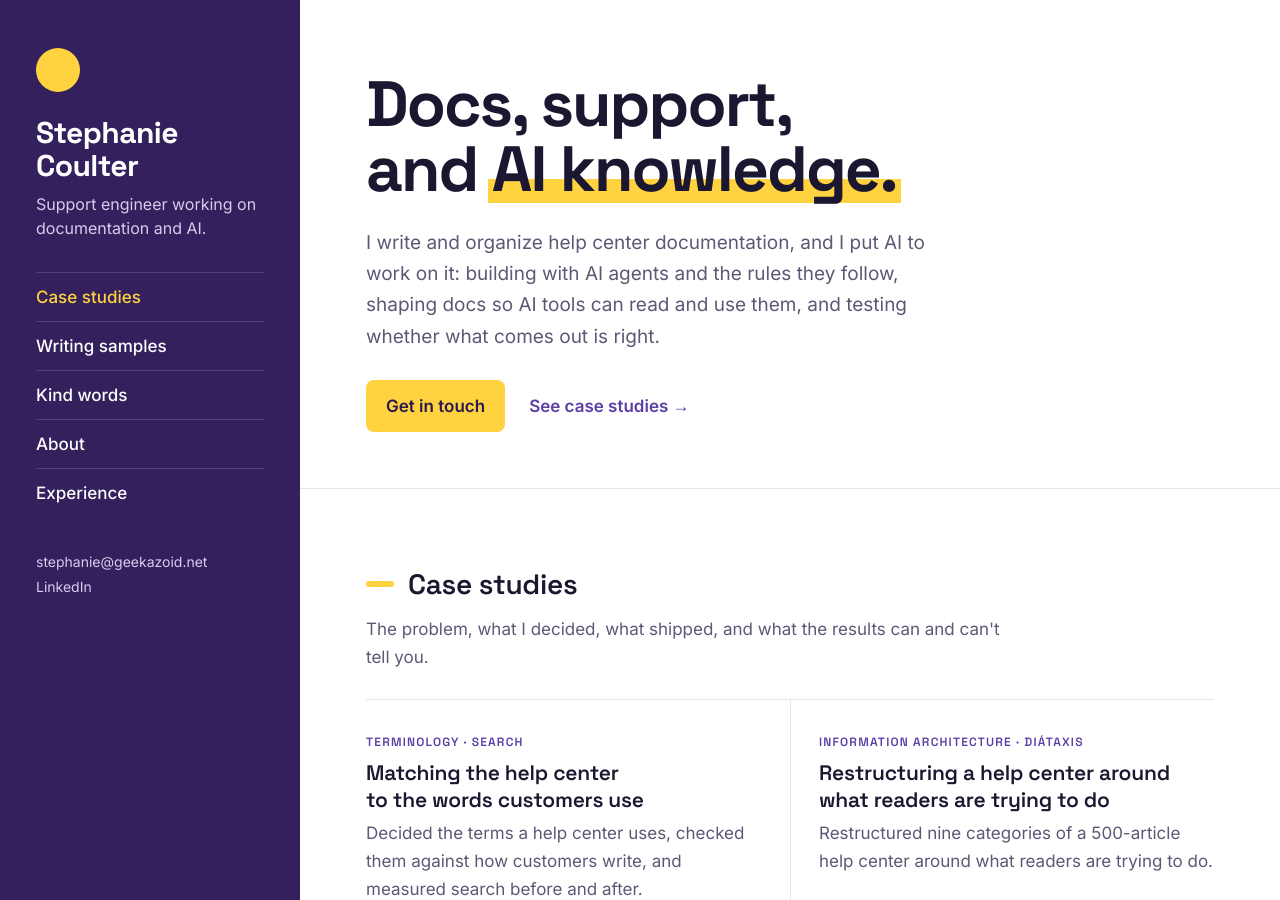
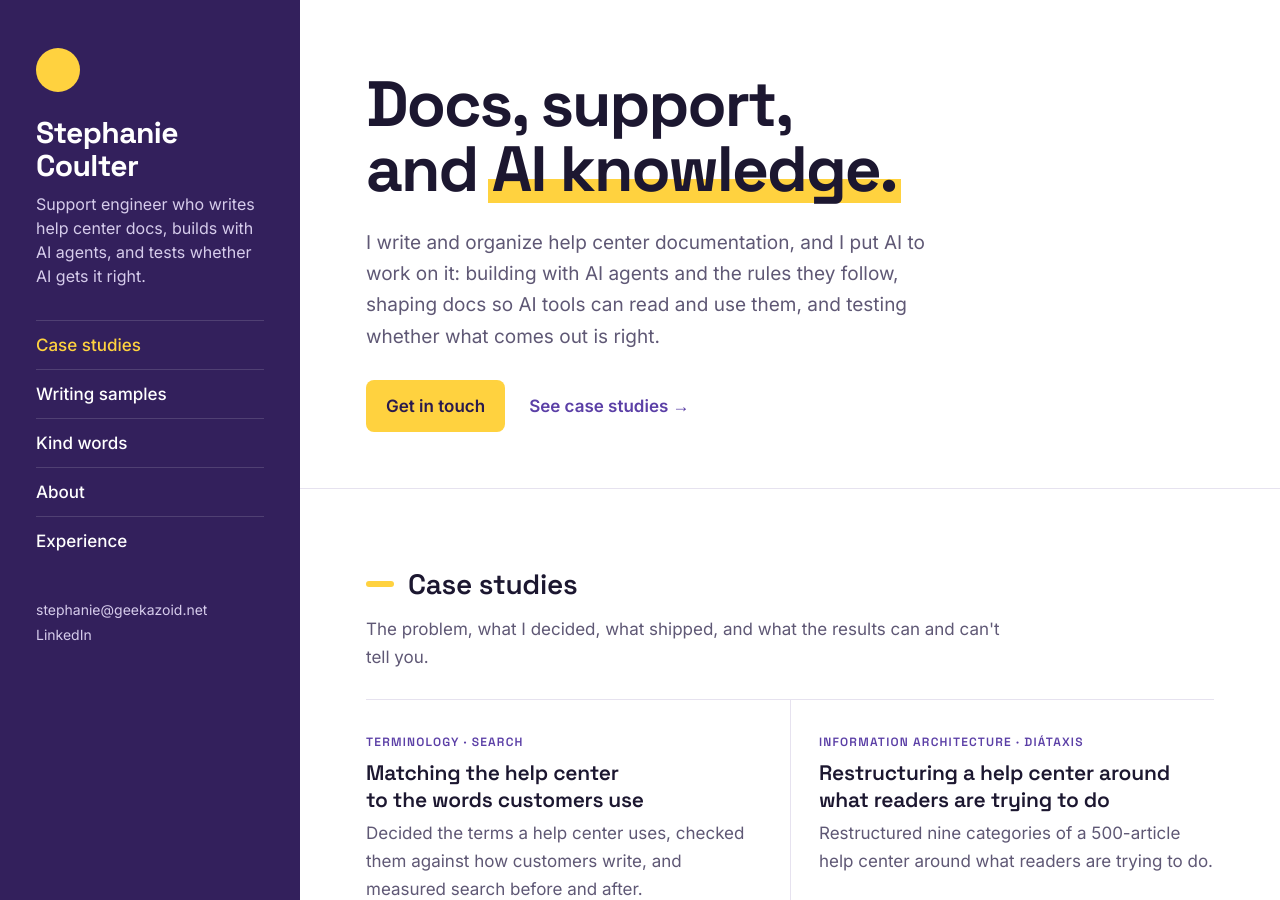
Before and after one commit to stephanoodle/portfolio, a Jekyll site: the page built from index.html, in a window 1280 px wide and 900 px high. Built offline with Jekyll 4.4.1, drawn with Linux system fonts in a browser that asks for light colours.

Commit message:
Sidebar: say what the docs and AI work actually is

```diff
--- a/_layouts/default.html
+++ b/_layouts/default.html
@@ -23,7 +23,7 @@
   <aside class="side">
     <div class="mark" aria-hidden="true"></div>
     <a class="name" href="{{ '/' | relative_url }}">Stephanie Coulter</a>
-    <p class="tagline">Support engineer working on documentation and AI.</p>
+    <p class="tagline">Support engineer who writes help center docs, builds with AI agents, and tests whether AI gets it right.</p>
     <nav aria-label="Sections">
       <a href="{{ '/#work' | relative_url }}" data-section="work">Case studies</a>
       <a href="{{ '/#writing' | relative_url }}" data-section="writing">Writing samples</a>
```
